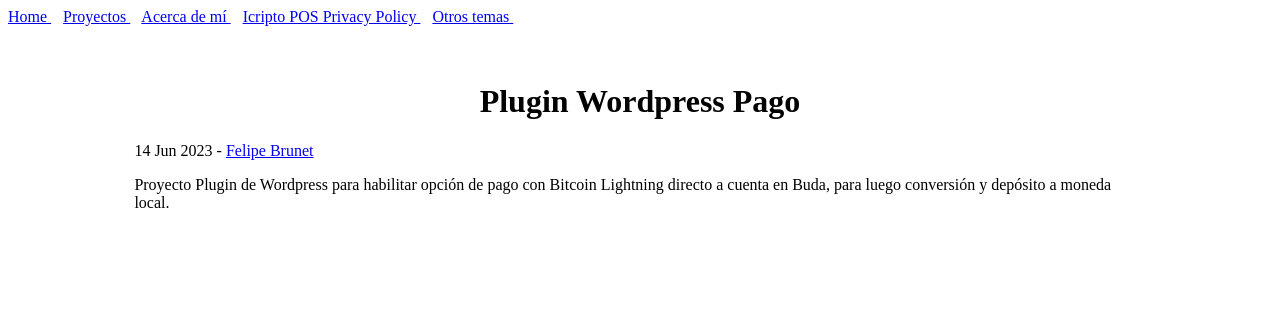
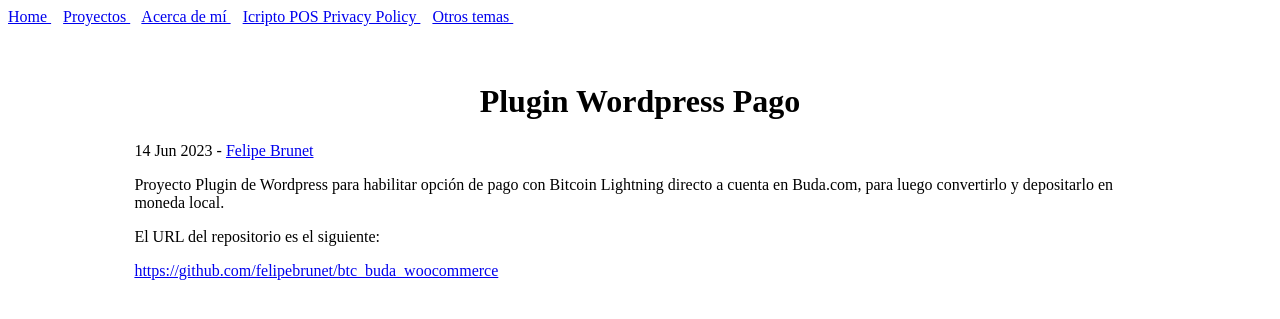
Before and after one commit to felipebrunet/felipebrunet.github.io, a Jekyll site: the page built from _posts/2023-06-14-plugin-wordpress-pago.md, in a window 1280 px wide. Shown: the top 319 px of the page. Built offline with Jekyll 4.4.1, drawn with Linux system fonts in a browser that asks for light colours.

Commit message:
plugin project update

```diff
--- a/_posts/2023-06-14-plugin-wordpress-pago.md
+++ b/_posts/2023-06-14-plugin-wordpress-pago.md
@@ -3,6 +3,10 @@ layout: post
 author: felipe
 status: WIP
 ---
-Proyecto Plugin de Wordpress para habilitar opción de pago con Bitcoin Lightning directo a cuenta en Buda, para luego conversión y depósito a moneda local.
+Proyecto Plugin de Wordpress para habilitar opción de pago con Bitcoin Lightning directo a cuenta en Buda.com, para luego convertirlo y depositarlo en moneda local.
+
+<p>El URL del repositorio es el siguiente:</p>
+<a href="https://github.com/felipebrunet/btc_buda_woocommerce" target="_blank">https://github.com/felipebrunet/btc_buda_woocommerce</a>
+
 
 <br><br><br>
```
Also changed, not shown: 14 other files.
